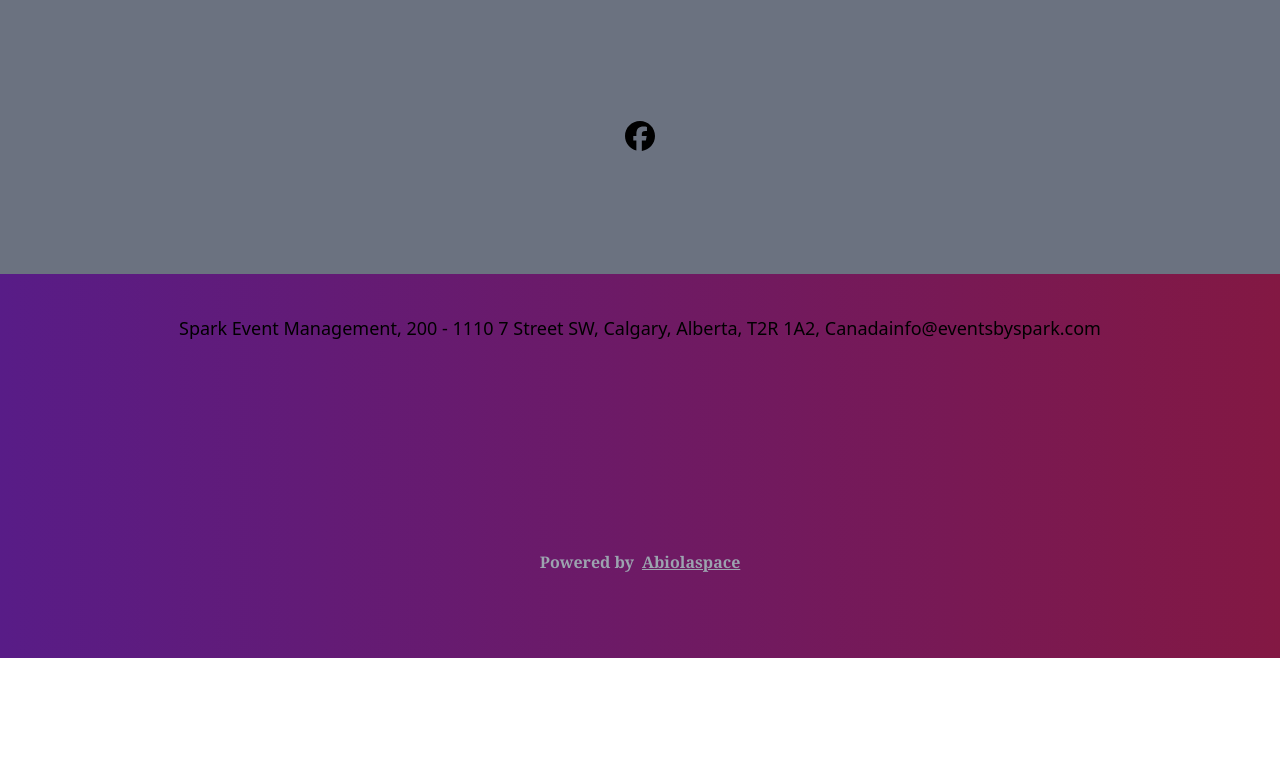
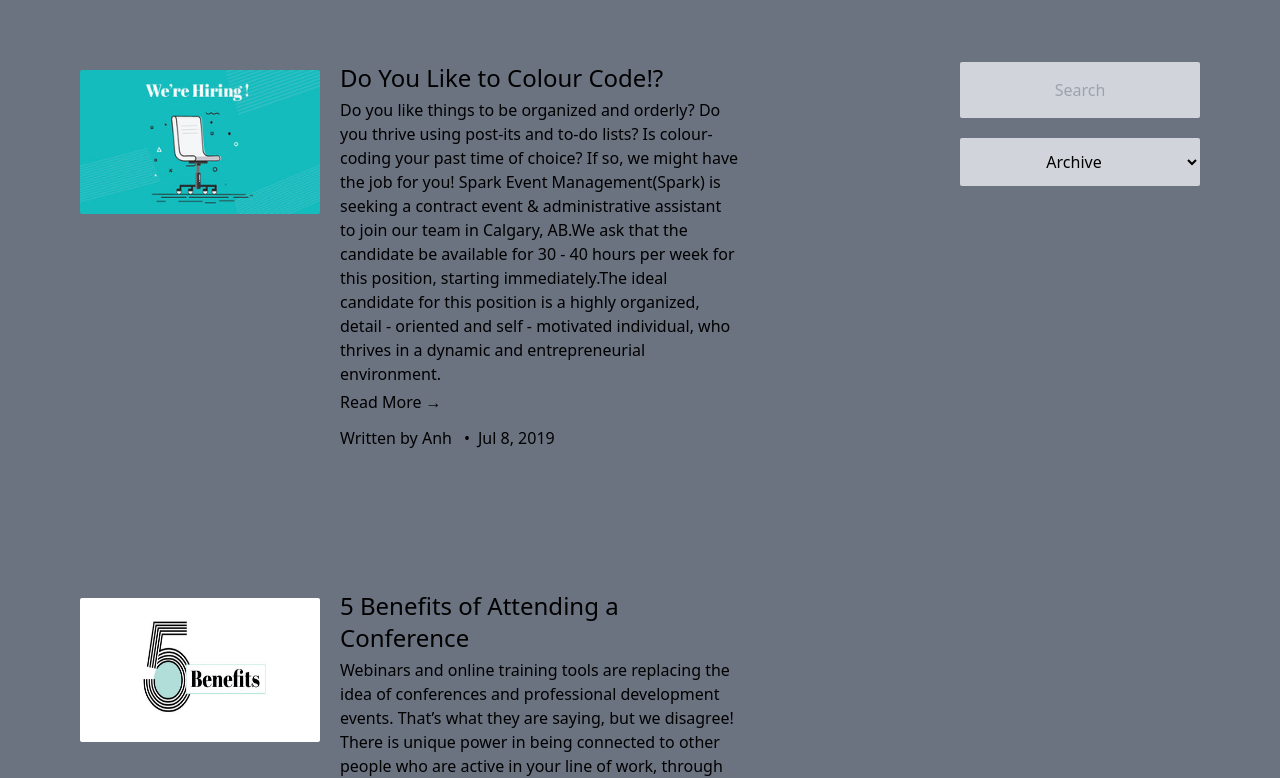
Before and after one commit to Dev-Rid/myeventmanagementwebsite, a React (Vite) app: page /blog in a window 1280 px wide. Shown: the part 407-1185 px from the top of the page. Before the commit the page ends 1065 px from the top, so only its background shows below. Built offline with nearby package versions, Linux system fonts and the light colour scheme; a small style sheet from the web is missing.

Commit message:
nothing in particular

```diff
--- a/src/components/homepage/blog/hook/index.jsx
+++ b/src/components/homepage/blog/hook/index.jsx
@@ -6,95 +6,107 @@ export const blogContent = () =>{
             body: "Do you like things to be organized and orderly? Do you thrive using post-its and to-do lists? Is colour-coding your past time of choice? If so, we might have the job for you! Spark Event Management(Spark) is seeking a contract event & administrative assistant to join our team in Calgary, AB.We ask that the candidate be available for 30 - 40 hours per week for this position, starting immediately.The ideal candidate for this position is a highly organized, detail - oriented and self - motivated individual, who thrives in a dynamic and entrepreneurial environment.",
             more: "Read More →",
             writer: "Written by Anh",
-            date: "Jul 8 2019"
+            date: "Jul 8, 2019",
+            id: 1
         },
         {
-            image: "/src/IMGs",
+            image: "/src/IMGs/5+reasons+why.jpg",
             title: "5 Benefits of Attending a Conference",
             body: "Webinars and online training tools are replacing the idea of conferences and professional development events. That’s what they are saying, but we disagree! There is unique power in being connected to other people who are active in your line of work, through education and networking. I believe that professional development is best experienced in person and here's why.",
             more: "Read More →",
             writer: "Written by Kim",
-            date: "Aug 10, 2018"
+            date: "Aug 10, 2018",
+            id: 2
         },
         {
-            image: "/src/IMGs",
+            image: "/src/IMGs/Earlybird-01.jpg",
             title: "The Earlybird Catches the Worm But...",
             body: "'Should we extend the earlybird deadline?' We get asked this all the time. And I'm sorry, but the answer is, 'No!' If you are finding that your marketing tactics are not drawing in registrations as fast as you hoped before the earlybird deadline, don't panic. We have some tried and true tactics that can get your registrations to that sold out scenario.",
             more: "Read More →",
             writer: "Written by Kim",
-            date: "Aug 10, 2018"
+            date: "Aug 10, 2018",
+            id: 3
         },
         {
-            image: "/src/IMGs",
+            image: "/src/IMGs/Spark_Blog_Power+of+Branding.jpg",
             title: "The Power of Branding",
             body: "Just pick a type-face, slap on a bold colour, and presto you're done. Wrong. Branding is the face to your event - your big first impression. If your event branding is professional and polished, you’re also communicating that all aspects of the event will have the same attention to detail.",
             more: "Read More →",
             writer: "Written by erinn",
-            date: "May 1, 2018"
+            date: "May 1, 2018",
+            id: 4
         },
         {
-            image: "/src/IMGs",
+            image: "/src/IMGs/Green+is+the+new+black-01.jpg",
             title: "Green is the New Black",
             body: "Throughout 2017, headlines about climate change agreements, carbon taxes, pending pipeline deals, emissions, natural disasters, melting ice caps and unpredictable weather patterns have dominated our headlines. As meeting and event leaders, a big part of our job is to engage and participate in conversations about how our events are impacting the environment.",
             more: "Read More →",
             writer: "Written by Anh",
-            date: "Apr 8, 2018"
+            date: "Apr 8, 2018",
+            id: 5
         },
         {
-            image: "/src/IMGs",
+            image: "/src/IMGs/Survival+Skills-01.jpg",
             title: "Six Spring Slaughter Survival Skills",
             body: "If you have been living under a rock and have not seen our #SparkBTS this past June, well let me fill you in. Spring is by far the busiest season for us at Spark. In true form, we like to affectionately call this Spring Slaughter. Spring Slaughter is a marathon, not a sprint. And a part of crossing the finish line, like any marathon, requires prep, pacing, and a few tricks of the trade…",
             more: "Read More →",
             writer: "Written by Kim",
-            date: "Jun 30, 2016"
+            date: "Jun 30, 2016",
+            id: 6
         },
         {
-            image: "/src/IMGs",
+            image: "/src/IMGs/Client+Spotlight-01.jpg",
             title: "Managing With a Fresh Perspective at PMINAC",
             body: "There was no shortage of vibrancy and excitement in May at the Project Management Institute Northern Alberta Chapter (PMINAC) Conference. With updated branding, a new spacious venue, and a refreshed vision for a conference experience, the Spark team partnered with one of our long-time clients to make months of creative rebranding come to life.",
             more: "Read More →",
             writer: "Written by Kim",
-            date: "Jul 31, 2015"
+            date: "Jul 31, 2015",
+            id: 7
         },
         {
-            image: "/src/IMGs",
+            image: "/src/IMGs/Repeat-01.jpg",
             title: "Repeat Clients... Getting To Know You!",
             body: "Anyone who lives or works in Calgary knows that during Stampede, the city morphs into a massive 10 day, cowboy-themed party. Venues, event planners, décor companies and entertainers are all booked up working long days and late hours to satisfy the demands of one of the busiest party seasons in our city. Most Stampede events and parties offer little to challenge the imagination of an event planner…",
             more: "Read More →",
             writer: "Written by Anh",
-            date: "Sep 25, 2013"
+            date: "Sep 25, 2013",
+            id: 8
         },
         {
-            image: "/src/IMGs",
+            image: "/src/IMGs/BOMA+Awards+Dinner-01.jpg",
             title: "BOMA Calgary Excellence Awards Dinner",
             body: "Last year, I attended the National CSAE Conference and had the pleasure of meeting Lia Robinson and William (Bill) Partridge from the Building Owners and Managers Association (BOMA) Calgary office. It was immediately evident to me how passionate and dedicated both Lia and Bill were to their membership and their organization.",
             more: "Read More →",
             writer: "Written by Anh",
-            date: "Jul 25, 2013"
+            date: "Jul 25, 2013",
+            id: 9
         },
         {
-            image: "/src/IMGs",
+            image: "/src/IMGs/Doing+Our+Part_Blog-01.jpg",
             title: "Doing Our Part... Western Canada In-School Settlement Conference",
             body: "Last month, we had the honour of working with the Calgary Bridge Foundation for Youth in partnership with Citizenship and Immigration Canada to put on the Western Canada In-School Settlement Conference. This conference, the first of its kind, brought together school based settlement programs and 200 in-school settlement workers from across Western Canada to develop practical skills and tools, discuss common challenges and create innovative program ideas. ",
             more: "Read More →",
             writer: "Written by Anh",
-            date: "Mar 4, 2013"
+            date: "Mar 4, 2013",
+            id: 10
         },
         {
-            image: "/src/IMGs",
+            image: "/src/IMGs/Started+with+Fries_Blog-01.jpg",
             title: "Would You Like Fries With That?",
             body: "It’s been almost 6 months since I fully launched Spark and ventured into the world of entrepreneurship on my own. Over the last 6 months, I have had a lot of family and friends ask questions like “is Spark still in business?”, “are things going okay?”, “do you have any clients?”, “Can you afford to pay the bills?” Fortunately, I get to answer “yes” to all of these questions…",
             more: "Read More →",
             writer: "Written by Anh",
-            date: "Jan 23, 2013"
+            date: "Jan 23, 2013",
+            id: 11
         },
         {
-            image: "/src/IMGs",
+            image: "/src/IMGs/Spark_Blog_Power+of+Branding.jpg",
             title: "And a Spark is Lit...",
             body: "When people ask me what I do for a living, I say I own an event management firm. 80% of the time, it leads to discussion of weddings, confetti and the latest trends in balloon animals, but I’m used to it. You see, it does not matter what people call me or what they imagine my job is like day to day, give me 5 minutes with them and they’ll never again utter the words “party planner”.  I know events can include things like confetti and balloon animals, but they are so much more than that…",
             more: "Read More →",
             writer: "Written by Anh",
-            date: "Oct 29, 2012"
+            date: "Oct 29, 2012",
+            id: 12
         },
 
     ]
--- a/src/components/homepage/blog/index.jsx
+++ b/src/components/homepage/blog/index.jsx
@@ -2,204 +2,65 @@ import { faFacebook } from '@fortawesome/free-brands-svg-icons'
 import { FontAwesomeIcon } from '@fortawesome/react-fontawesome'
 import React from 'react'
 import { Link } from 'react-router-dom'
+import { blogContent } from './hook'
 
 const Blog = () => {
+
+  const { blogPreContent } = blogContent()
+
   return (
     <div className="bg-gray-500">
       <div className='blogBg h-[18rem] bg-cover text-center pt-20 opacity-30'>
         <h2 className='text-8xl font-semilight text-gray-400'>Thoughts & News</h2>
       </div>
 
+    <div className='grid grid-cols-4'>
+      <div className='col-span-3'>
+          {(blogPreContent.map((eachBlog) => (
+            <div className=''>
+              <div key={eachBlog.id} className='flex px-20 py-16'>
+                <div>
+                  <img src={eachBlog.image} alt="" className='cursor-pointer h-[9rem] w-[15rem] rounded-sm my-2' />
+                </div>
+                <div className='w-[50%] mx-5'>
+                  <h1 className='text-2xl'>{eachBlog.title}</h1>
+                  <p className='py-1 font-semilight'>{eachBlog.body}</p>
+                  <a href="" className='font-light'>{eachBlog.more}</a>
+                  <div className='flex font-light py-3'>
+                    <p className='pr-3'>{eachBlog.writer}</p> •
+                    <p className='mx-2'>{eachBlog.date}</p>
+                  </div>
+                </div>
+              </div>
 
-      { }
-      {/* <div>
-        <div>
-          <div>
-            <img src="" alt="" />
-            <h2>Do You Like to Colour Code!?</h2>
-            <p>
-              Do you like things to be organized and orderly? Do you thrive
-              using post-its and to-do lists? Is colour-coding your past time of
-              choice? If so, we might have the job for you! Spark Event Management
-              (Spark) is seeking a contract event & administrative assistant to join
-              our team in Calgary, AB. We ask that the candidate be available for 30-40
-              hours per week for this position, starting immediately. The ideal
-              candidate for this position is a highly organized, detail-oriented
-              and self-motivated individual, who thrives in a dynamic and
-              entrepreneurial environment.
-            </p>
+            </div>
 
-            <div>
-              <span>
-                <Link>Read More ⇾</Link>
-              </span>
-              <span>
-                <p>Written by Anh</p>
-                <p>Jul 8, 2019</p>
-              </span>
-            </div>
-          </div>
+          )))}
+      </div>
+      <div className='col-span-1 py-16'>
+          <input type="text" placeholder='Search' className='h-[3.5rem] w-[15rem] rounded-sm text-center font-xl bg-gray-300' />
 
-          <div>
-            <input type="text" placeholder='Search'/>
+          <div className='py-5 '>
+            {/* <label htmlFor="options">Archive</label> */}
+            <select id="options" name="options" className='h-[3rem] w-[15rem] rounded-sm text-center bg-gray-300'>
+              <option value="option1">Archive</option>
+              <option value="option2">Jul 8, 2019</option>
+              <option value="option3">Aug 10, 2018</option>
+              <option value="option4">May 1, 2018</option>
+              <option value="option5">Jul 25, 2013</option>
+              <option value="option6">Mar 4, 2013</option>
+              <option value="option7">Apr 8, 2018</option>
+              <option value="option8">Jun 30, 2016</option>
+              <option value="option9">Sep 25, 2013</option>
+              <option value="option10">Oct 29, 2012</option>
+              <option value="option11">Jul 31, 2015</option>
+              <option value="option">Jan 23, 2013</option>
 
-            <div>
-              <label htmlFor="options">Archive</label>
-              <select id="options" name="options">
-                <option value="option1">Option 1</option>
-                <option value="option2">Option 2</option>
-                <option value="option3">Option 3</option>
-              </select>
-            </div>
+
+            </select>
           </div>
         </div>
-
-        <div>
-          <img src="" alt="" />
-          <h2>5 Benefits of Attending a Conference</h2>
-          <p>
-            Webinars and online training tools are replacing the
-            idea of conferences and professional development events.
-            That’s what they are saying, but we disagree! There is
-            unique power in being connected to other people who are
-            active in your line of work, through education and networking.
-            I believe that professional development is best experienced in
-            person and here's why.
-          </p>
-
-          <div>
-            <span>
-              <Link>Read More ⇾</Link>
-            </span>
-            <span>
-              <p>Written by Kim</p>
-              <p> Aug 10, 2018</p>
-            </span>
-          </div>
-        </div>
-
-        <div>
-          <img src="" alt="" />
-          <h2>The Earlybird Catches the Worm But...</h2>
-          <p>
-            "Should we extend the earlybird deadline?"
-            We get asked this all the time. And I'm sorry, but the answer is,
-            "No!" If you are finding that your marketing tactics are not drawing
-            in registrations as fast as you hoped before the earlybird deadline,
-            don't panic. We have some tried and true tactics that can get your
-            registrations to that sold out scenario.
-          </p>
-
-          <div>
-            <span>
-              <Link>Read More ⇾</Link>
-            </span>
-            <span>
-              <p>Written by Kim</p>
-              <p> Aug 10, 2018</p>
-            </span>
-          </div>
-        </div>
-
-
-        <div>
-          <img src="" alt="" />
-          <h2>Green is the New Black</h2>
-          <p>
-            Throughout 2017, headlines about climate change agreements,
-             carbon taxes, pending pipeline deals, emissions, natural disasters,
-              melting ice caps and unpredictable weather patterns have dominated
-              our headlines. As meeting and event leaders, a big part of our job
-              is to engage and participate in conversations about how our events
-              are impacting the environment.
-          </p>
-
-          <div>
-            <span>
-              <Link>Read More ⇾</Link>
-            </span>
-            <span>
-              <p>Written by Anh</p>
-              <p> Apr 9, 2018</p>
-            </span>
-          </div>
-        </div>
-
-
-      <div>
-        <img src="" alt="" />
-          <h2>Six Spring Slaughter Survival Skills</h2>
-        <p>
-            If you have been living under a rock and have not seen our
-            #SparkBTS this past June, well let me fill you in. Spring is
-            by far the busiest season for us at Spark. In true form, we
-            like to affectionately call this Spring Slaughter. Spring
-            Slaughter is a marathon, not a sprint. And a part of crossing
-            the finish line, like any marathon, requires prep, pacing, and
-             a few tricks of the trade…
-        </p>
-
-        <div>
-          <span>
-            <Link>Read More ⇾</Link>
-          </span>
-          <span>
-            <p>Written by Kim</p>
-            <p>Jun 30, 2016</p>
-          </span>
-        </div>
-      </div>
-
-
-        <div>
-          <img src="" alt="" />
-          <h2>Managing With a Fresh Perspective at PMINAC</h2>
-          <p>
-            There was no shortage of vibrancy and excitement in May at the
-            Project Management Institute Northern Alberta Chapter (PMINAC)
-            Conference. With updated branding, a new spacious venue, and a
-            refreshed vision for a conference experience, the Spark team
-            partnered with one of our long-time clients to make months of
-            creative rebranding come to life.
-          </p>
-
-          <div>
-            <span>
-              <Link>Read More ⇾</Link>
-            </span>
-            <span>
-              <p>Written by Kim</p>
-              <p>Jul 31, 2015</p>
-            </span>
-          </div>
-        </div>
-
-
-        <div>
-          <img src="" alt="" />
-          <h2>And a Spark is Lit...</h2>
-          <p>
-            When people ask me what I do for a living, I say I own an event management firm.
-            80% of the time, it leads to discussion of weddings, confetti and the
-            latest trends in balloon animals, but I’m used to it. You see, it does
-            not matter what people call me or what they imagine my job is like day
-            to day, give me 5 minutes with them and they’ll never again utter the
-            words “party planner”.  I know events can include things like confetti
-            and balloon animals, but they are so much more than that…
-          </p>
-
-          <div>
-            <span>
-              <Link>Read More ⇾</Link>
-            </span>
-            <span>
-              <p>Written by Anh</p>
-              <p>Oct 29, 2012</p>
-            </span>
-          </div>
-        </div>
-
-      </div> */}
+    </div>
 
 
 
```
